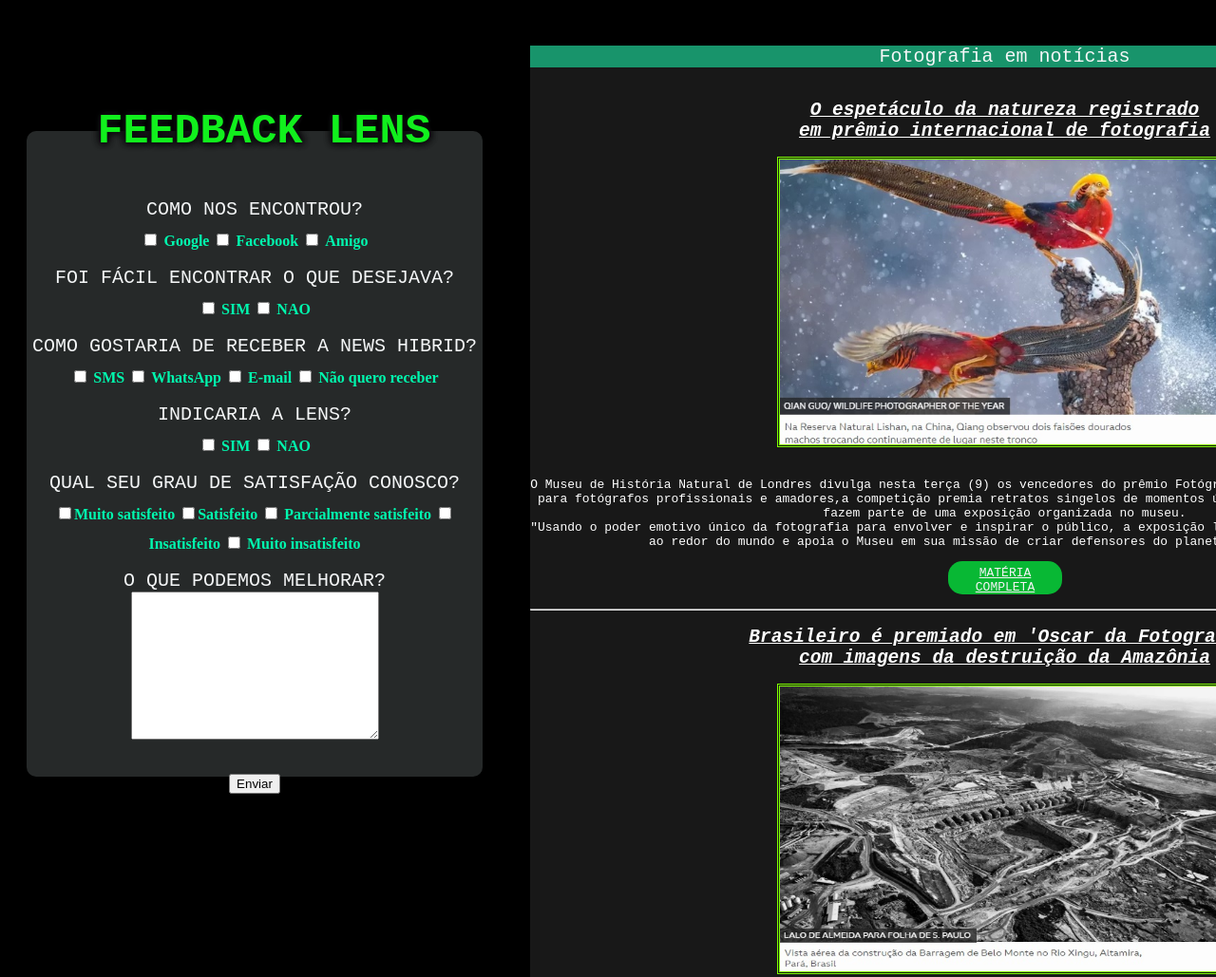
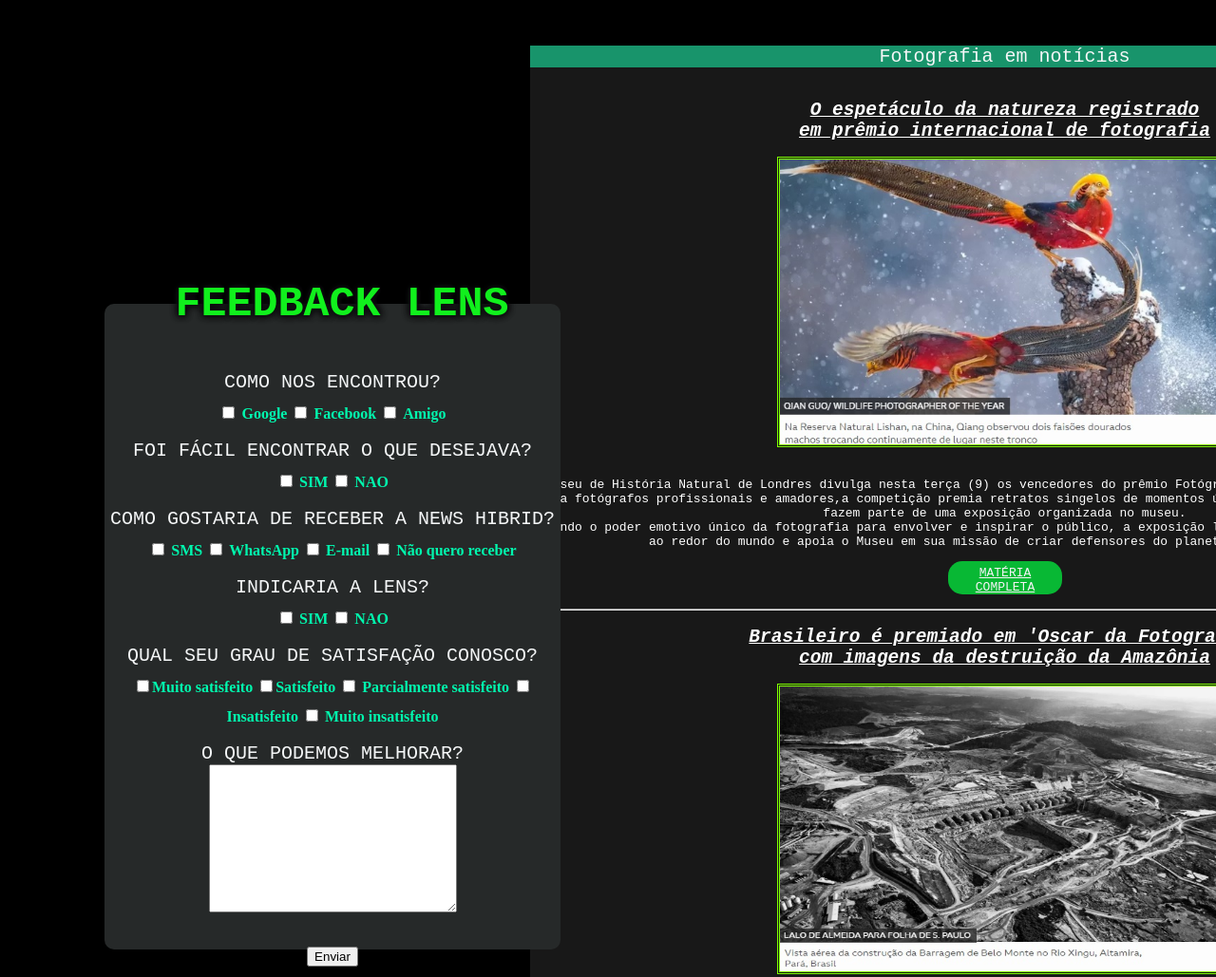
Before and after one commit to tthaispinheiro/Projeto-HTML5-e-CSS3, a plain HTML site: page index.html in a window 1280 px wide. Shown: the part 1720-2749 px from the top of the page at 95% size. Drawn offline with Linux system fonts and the light colour scheme.

Commit message:
commithoje

```diff
--- a/css/home.css
+++ b/css/home.css
@@ -48,12 +48,11 @@ h3 {
 /*noticias*/
 #news {
     position: absolute;
-    margin-left: 550px;
+    margin-left: 731px;
     margin-top: 60px;
     height: 1700px;
     width: 999px;
     background-color: rgba(71, 73, 73, 0.336);
-
 }
 
 /*noticias*/
@@ -119,8 +118,8 @@ h2 {
     height: 680px;
     width: 480px;
     position: absolute;
-    margin-left: 20px;
-    margin-top: 150px;
+    margin-left: 102px;
+    margin-top: 332px;
     background-color: rgb(38, 41, 41);
     border-radius: 10px;
 }
@@ -527,8 +526,8 @@ h6 {
         height: 680px;
         width: 480px;
         position: absolute;
-        margin-left: 20px;
-        margin-top: 150px;
+        margin-left: 102px;
+        margin-top: 332px;
         background-color: rgb(38, 41, 41);
         border-radius: 10px;
     }
```
